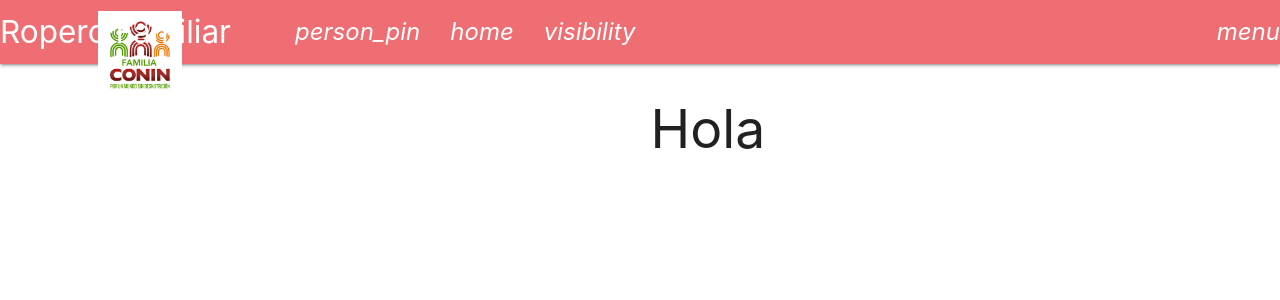
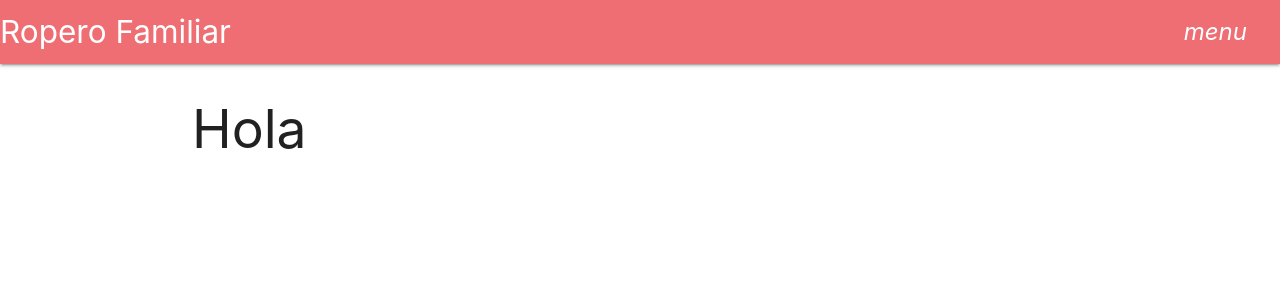
Before and after one commit to Informatorio-2018/Ropero_Familiar, a Django app: page /home/ in a window 1280 px wide. Shown: the top 300 px of the page. Run offline with Django 3.2, Linux system fonts and the light colour scheme; some libraries are stand-ins or nearby versions.

Commit message:
Agregando iconos y fixeando menú roto

```diff
--- a/donaciones/static/css/style.css
+++ b/donaciones/static/css/style.css
@@ -30,168 +30,8 @@
 
 /* -----bordes de prueba------ */
 
-body{
-
+@media screen and (min-width: 993px){
+	nav a.sidenav-trigger {
+    	display: inline;
+	}
 }
-
-
-.cuerpo{
-/* 	background-image: url("../images/back-app.jpg");
- 	background-repeat: repeat;*/
-}
-
-.btn-ancho{
-	width: 100%;
-	top: 0;
-}
-
-.separador{
-	height: 20px;
-}
-.pie{
-  position: absolute;
-  right: 0;
-  bottom: 0;
-  left: 0;
-  padding: 1rem;
-  background-color: #efefef;
-  text-align: center;
-  height: 3rem;
-  margin-bottom: 0;
-}
-/*
-.renglon-logo{
-	padding:2%;
-}
-
-.renglon-logo img{
-	width: 70%;
-	margin-bottom: -12%;
-}
-
-.renglon-titulo h5{
-	margin-bottom: -4%;
-}*/
-
-/* barra superior */
-.topbar-boton-arriba-izquierda{
-/*	position: relative!important;
-*/	display: block!important;
-}
-
-.top-bar-primeralinea{
-	font-size: 1.2em;
-	line-height:1.1em;
-
-
-/*	margin:auto;
-*/}
-
-.top-bar-segundalinea{
-	line-height:1.1em;
-	margin-bottom: 0px!important;
-
-/*	margin-top: -12px!important;
-*/}
-
-.top-titulos {
-/*	width:60%;
-	margin-left: 50px;
-	float: left;
-	padding: 0;*/
-	font-size: 1.6em!important;
-}
-
-.logo-menu{
-	max-width: 30%;
-	margin: auto;
-	padding-top: 4%;
-}
-/*	Estilos ver campañas  */
-.titulo-ver_campana{
-	font-size: 1.5em;
-	line-height:1.6em;
-	margin-top: 2px!important;
-}
-.subtitulo-ver_campana{
-	font-size: 1.2em;
-	line-height:1.3em;
-	margin-top: -12px!important;
-}
-.total-ver_campana{
-	font-size: 3.1em;
-	line-height:1.2em;
-	margin-top: 2px!important;
-}
-
-
-
-/*    home admin      */
-
-.opciones_home{
-	padding: 0px!important;
-}
-
-.icono-home1{
-	line-height: .5em;
-	padding: 0;
-	margin: 0;
-	background-color: ;
-
-	}
-
-.icono-home2{
-	line-height: .5em;
-	padding: 0;
-	margin: 0;
-	background-color:;
-
-	}
-
-.icono-home3{
-	line-height: .5em;
-	padding: 0;
-	margin: 0;
-	background-color:;
-
-	}
-
-/*.avatar-home{
-	max-width: 40%;
-}*/
-
-/*.borde-doble{
-	border: solid 5px red;
-}
-*/
-/*  qr code  */
-#qrcode canvas img{
-	width: 120%!important;
-	height: auto!important;
-}
-
-/*grafico de estadisticas*/
-
-.canvas-holder{
-	margin: auto!important;
-	text-align: center!important;
-}
-
-
-
-/* estilo del footer  */
-
-
-/*
-.footer-copyright {
-  position: absolute;
-  right: 0;
-  bottom: 0;
-  left: 0;
-  padding: 1rem;
-  background-color: #efefef;
-text-align: left;
-}
-*/
-.image-container img{
-	max-width: 150px;
--- a/donaciones/templates/base.html
+++ b/donaciones/templates/base.html
@@ -11,8 +11,6 @@
 
 		<script type="text/javascript" src=" {% static 'js/jquery-2.1.1.min.js' %}"></script>
 
-        <script type="text/javascript" src=" {% static 'js/qrcode.min.js' %}"></script>
-
         <script src="{% static 'js/materialize.min.js' %}"></script>
 
 		<meta charset="UTF-8">
@@ -22,49 +20,42 @@
 </head>
 <body>
 
-		<nav class="nav-extended">
-		    <div class="nav-wrapper">
-		      <div class="brand-logo">
-		        <a href="/">
-		          Ropero Familiar
-		        </a>
-		      </div>
 
-		      <!-- inicio lista de enlaces del menú arriba derecha -->
-		      <ul id="slide-out" class="side-nav">
-		        <li>
-		          <div class="user-view">
-		            <div class="background logo-menu">
-		              <img class="responsive-img" src="{% static 'images/logo_f_conin.jpg' %}" alt="side-nav">
-		            </div>
 
-		          </div>
-		        </li>
+  <nav>
 
-		        <li>
-		          <a href="#">
-		            <i class="material-icons">person_pin</i>usuario
-		          </a>
-		        </li>
+    <div class="nav-wrapper">
+      <a href="#" class="brand-logo">Ropero Familiar</a>
+      <ul class="right">
+		<li>
+			<a href="#" data-target="slide-out" class="sidenav-trigger">
+	        	<i class="material-icons">menu</i>
+	 		</a>
+	 	</li>
+      </ul>
+    </div>
 
-		        <li>
-		          <a href="/">
-		            <i class="material-icons">home</i>Inicio
-		          </a>
-		        </li>
 
-		        <li>
-		          <a class="waves-effect" href="#"><i class="material-icons">visibility</i>Algo</a>
-		        </li>
 
-		      </ul>
+  <ul id="slide-out" class="sidenav">
+    <li><div class="user-view">
+      <div class="background">
+        <img src="{% static 'images/logo_f_conin.jpg' %}">
+      </div>
+      <a href="#user"><img class="circle" src="{% static 'images/avatar.png' %}"></a>
+      <a href="#name"><span class="black-text name">nombre de usuario</span></a>
+      <a href="#email"><span class="black-text email">usuario@gmail.com</span></a>
+    </div></li>
+    <li><a href="#!"><i class="material-icons">cloud</i>First Link With Icon</a></li>
+    <li><a href="#!">Second Link</a></li>
+    <li><div class="divider"></div></li>
+    <li><a class="subheader">Subheader</a></li>
+    <li><a class="waves-effect" href="#!">Third Link With Waves</a></li>
+  </ul>
 
-		      <a href="#" data-activates="slide-out" class="button-collapse right show-on-large">
-		        <i class="material-icons">menu</i>
-		      </a>
-		    </div>
 
-	  	</nav>
+  </nav>
+
 
 
 
@@ -74,22 +65,15 @@
 
 	{% endblock %}
     </div>
+
+<script type="text/javascript">
+  $(document).ready(function(){
+    $('.sidenav').sidenav();
+  });
+</script>
+
     {% block extra_js %}
     {% endblock %}
 
-	<script type="text/javascript">
-	   $(".button-collapse").sideNav();
-	  $('.button-collapse').sideNav({
-	      menuWidth: 300, // Default is 300
-	      edge: 'left', // Choose the horizontal origin
-	      closeOnClick: true, // Closes side-nav on <a> clicks, useful for Angular/Meteor
-	      draggable: true, // Choose whether you can drag to open on touch screens,
-	      onOpen: function(el) {  }, // A function to be called when sideNav is opened
-	      onClose: function(el) {  }, // A function to be called when sideNav is closed
-	    }
-	  );
-	</script>
-	<script type="text/javascript" src="js/materialize.min.js"></script>
-
 </body>
 </html>
```
Also changed, not shown: donaciones/migrations/0005_merge_20181120_1946.py (added), donaciones/static/css/2fcrYFNaTjcS6g4U3t-Y5ZjZjT5FdEJ140U2DJYC3mY.woff2 (added), donaciones/static/images/avatar.png (added).
